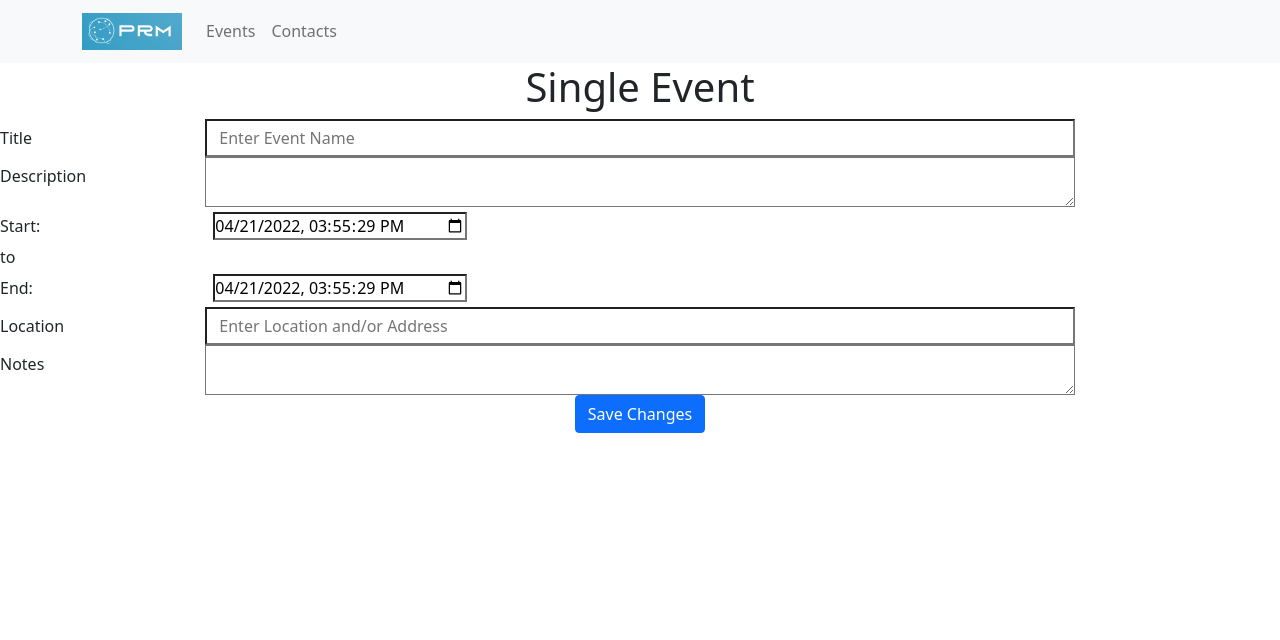
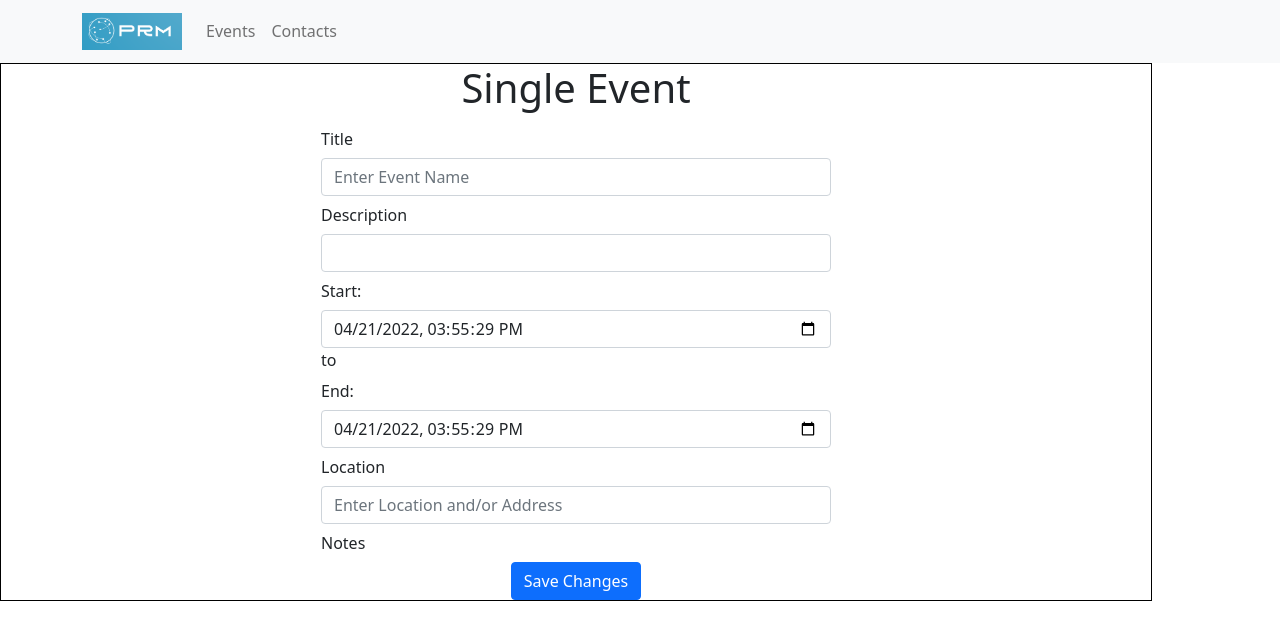
Before and after one commit to alanczeme/endure-personal-crm, a React (Create React App) app in the folder client/: page /event/1 in a window 1280 px wide. Shown: the top 640 px of the page. Built offline with nearby package versions, Linux system fonts and the light colour scheme; no server answers; the HTML template or start-up script is replaced by a standard one.

Commit message:
fix input field formatting

```diff
--- a/client/src/components/Contact.js
+++ b/client/src/components/Contact.js
@@ -1,6 +1,7 @@
 import React, { useState, useEffect } from 'react'
 import { useParams } from 'react-router-dom';
 import axios from 'axios';
+import Form from 'react-bootstrap/Form';
 
 function Contact() {
     const { id } = useParams();
@@ -63,28 +64,28 @@ function Contact() {
                 <form onSubmit={handleSubmit}>
                     <div className="">
                         <label htmlFor="firstname" className="form-text-label">First Name</label>
-                        <input id="firstname" name="first_name" type="text" className="col-sm-8 col-form-input" placeholder="Enter First Name"
+                        <Form.Control id="firstname" name="first_name" type="text" className="col-sm-8 col-form-input" placeholder="Enter First Name"
                             value={contact.first_name}
                             onChange={handleInputChange}
                             />
                     </div>
                     <div className="">
                         <label htmlFor="lastname" className="form-text-label">Last Name</label>
-                        <input id="lastname" name="last_name" type="text" className="col-sm-8 col-form-input" placeholder="Enter Last Name"
+                        <Form.Control id="lastname" name="last_name" type="text" className="col-sm-8 col-form-input" placeholder="Enter Last Name"
                             value={contact.last_name}
                             onChange={handleInputChange}
                             />
                     </div>
                     <div className="">
                         <label htmlFor="address" className="form-text-label">Address</label>
-                        <input id="address" name="address" type="text" className="col-sm-8 col-form-input" placeholder="Enter Location and/or Address"
+                        <Form.Control id="address" name="address" type="text" className="col-sm-8 col-form-input" placeholder="Enter Location and/or Address"
                             value={contact.address}
                             onChange={handleInputChange}
                             />
                     </div>
                     <div>
                         <label htmlFor="birthday" className="form-text-label">Birthday</label>
-                        <input
+                        <Form.Control
                             type="date"
                             id="birthday"
                             name="birthday"
@@ -93,7 +94,7 @@ function Contact() {
                     </div>
                     <div>
                         <label htmlFor="latestEvent" className="form-text-label">Latest Event</label>
-                        <input
+                        <Form.Control
                             type="date"
                             id="latestEvent"
                             name="latestEvent"
--- a/client/src/components/Event.js
+++ b/client/src/components/Event.js
@@ -2,6 +2,7 @@ import React, { useState, useEffect } from 'react'
 import { useParams } from 'react-router-dom';
 import axios from 'axios';
 import moment from 'moment';
+import Form from 'react-bootstrap/Form';
 
 function Event() {
     const { id } = useParams();
@@ -65,26 +66,27 @@ function Event() {
     console.log(event)
 
     return (
-        <div className="form-group row">
+        <div className="contact-form-container">
             <h1>Single Event</h1>
+            <div>
             <form onSubmit={handleSubmit}>
-                <div className="row">
+                <div className="">
                     <label htmlFor="title" className="col-sm-2 col-form-label">Title</label>
-                    <input id="title" name="title" type="text" className="col-sm-8 col-form-input" placeholder="Enter Event Name"
+                    <Form.Control id="title" name="title" type="text" className="col-sm-8 col-form-input" placeholder="Enter Event Name"
                         value={event.title}
                         onChange={handleInputChange}
                         />
                 </div>
-                <div className="row">
+                <div className="">
                     <label htmlFor="description" className="col-sm-2 col-form-label">Description</label>
-                    <textarea id="description" name="description" type="description" className="col-sm-8 col-form-input"
+                    <Form.Control id="description" name="description" type="description" className="col-sm-8 col-form-input"
                         value={event.description}
                         onChange={handleInputChange}
                         />
                 </div>
                 <div>
                     <label htmlFor="start" className="col-sm-2 col-form-label">Start:</label>
-                    <input
+                    <Form.Control
                         type="datetime-local"
                         id="start"
                         name="start"
@@ -94,28 +96,29 @@ function Event() {
                 <span> to </span>
                 <div>
                     <label htmlFor="end" className="col-sm-2 col-form-label">End:</label>
-                    <input
+                    <Form.Control
                         type="datetime-local"
                         id="end"
                         name="end"
                         value={convertDateToIso(new Date(event.end))}
                         onChange={handleInputChange} />
                 </div>
-                <div className="row">
+                <div className="">
                     <label htmlFor="location" className="col-sm-2 col-form-label">Location</label>
-                    <input id="location" name="location" type="text" className="col-sm-8 col-form-input" placeholder="Enter Location and/or Address"
+                    <Form.Control id="location" name="location" type="text" className="col-sm-8 col-form-input" placeholder="Enter Location and/or Address"
                         value={event.location}
                         onChange={handleInputChange} />
                 </div>
-                <div className="row">
+                <div className="">
                     <label htmlFor="notes" className="col-sm-2 col-form-label">Notes</label>
-                    <textarea id="notes" name="notes" className="col-sm-8 col-form-input" value={event.notes} onChange={handleInputChange} />
+                    <Form.Text id="notes" name="notes" className="col-sm-8 col-form-input" value={event.notes} onChange={handleInputChange} />
                 </div>
 
                 <div className="col-md-12 text-center">
                     <button type="submit" className = "btn btn-primary">Save Changes</button>
                 </div>
             </form>
+            </div>
         </div>
 
     )
```
